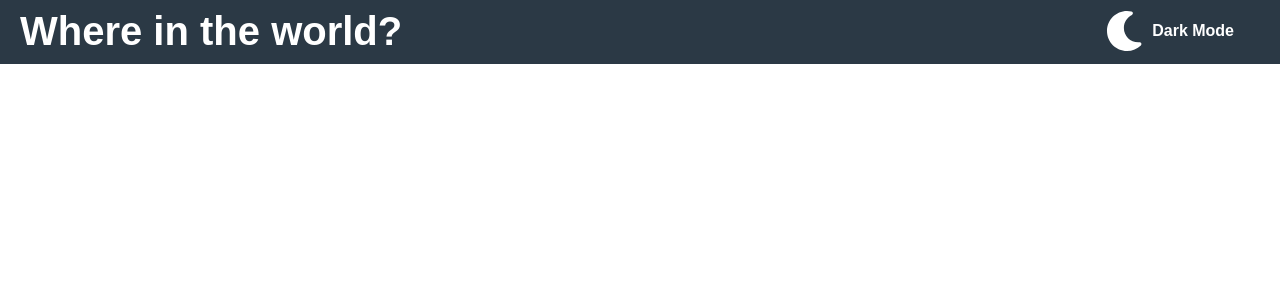
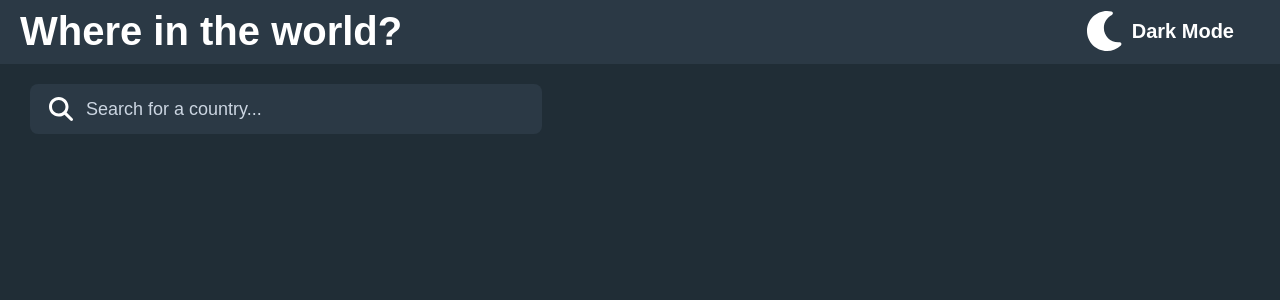
Before and after one commit to ascendantayush/React-mini-projects, a React (Vite) app in the folder country-flags/: page / in a window 1280 px wide. Shown: the top 300 px of the page. Built offline with nearby package versions, Linux system fonts and the light colour scheme.

Commit message:
Search bar done

```diff
--- a/country-flags/src/App.jsx
+++ b/country-flags/src/App.jsx
@@ -1,10 +1,12 @@
 import React from "react";
 import style from "./styles/App.module.scss";
 import Header from "./components/Header";
+import SearchBar from "./components/SearchBar";
 const App = () => {
   return (
     <div className={style["main-container"]}>
       <Header></Header>
+      <SearchBar></SearchBar>
     </div>
   );
 };
--- a/country-flags/src/components/Header.module.scss
+++ b/country-flags/src/components/Header.module.scss
@@ -34,7 +34,7 @@
     }
 
     .headerText {
-      font-size: larger;
+      font-size: 20px;
       font-weight: bolder;
       color: white;
     }
--- /dev/null
+++ b/country-flags/src/components/SearchBar.jsx
@@ -0,0 +1,19 @@
+import React from "react";
+import style from "./SearchBar.module.scss";
+
+const icon = new URL("../assets/search.svg", import.meta.url).href;
+const SearchBar = () => {
+  return (
+    <div className={style.searchContainer}>
+      <img className={style.searchIcon} src={icon} alt="search-icon" />
+
+      <input
+        className={style.searchInput}
+        type="search"
+        placeholder="Search for a country..."
+      />
+    </div>
+  );
+};
+
+export default SearchBar;
--- /dev/null
+++ b/country-flags/src/components/SearchBar.module.scss
@@ -0,0 +1,35 @@
+@use "../styles/globals" as *;
+
+.searchContainer {
+  background-color: $secondary-color;
+  width: 40%;
+  margin-top: 20px;
+  margin-left: 30px;
+
+  padding: 12px 16px;
+  border-radius: 8px;
+
+  display: flex;
+  height: 50px;
+  justify-content: flex-start;
+  align-items: center;
+  .searchIcon {
+    filter: brightness(0) invert(1);
+    height: 30px;
+    width: inherit;
+    width: 30px;
+  }
+  .searchInput {
+    width: 100%;
+    color: white;
+    border: none;
+    background-color: transparent;
+    outline: none;
+    font-size: 18px;
+    padding-left: 10px;
+  }
+
+  .searchInput::placeholder {
+    color: #cbd5e1;
+  }
+}
--- a/country-flags/src/styles/globals.scss
+++ b/country-flags/src/styles/globals.scss
@@ -5,6 +5,7 @@
 
 body {
   font-family: "Nunito Sans", sans-serif;
+  background-color: #202d36;
 }
 $primary-color: #202d36;
 $secondary-color: #2b3945;
```
Also changed, not shown: country-flags/src/assets/search.svg (added).
